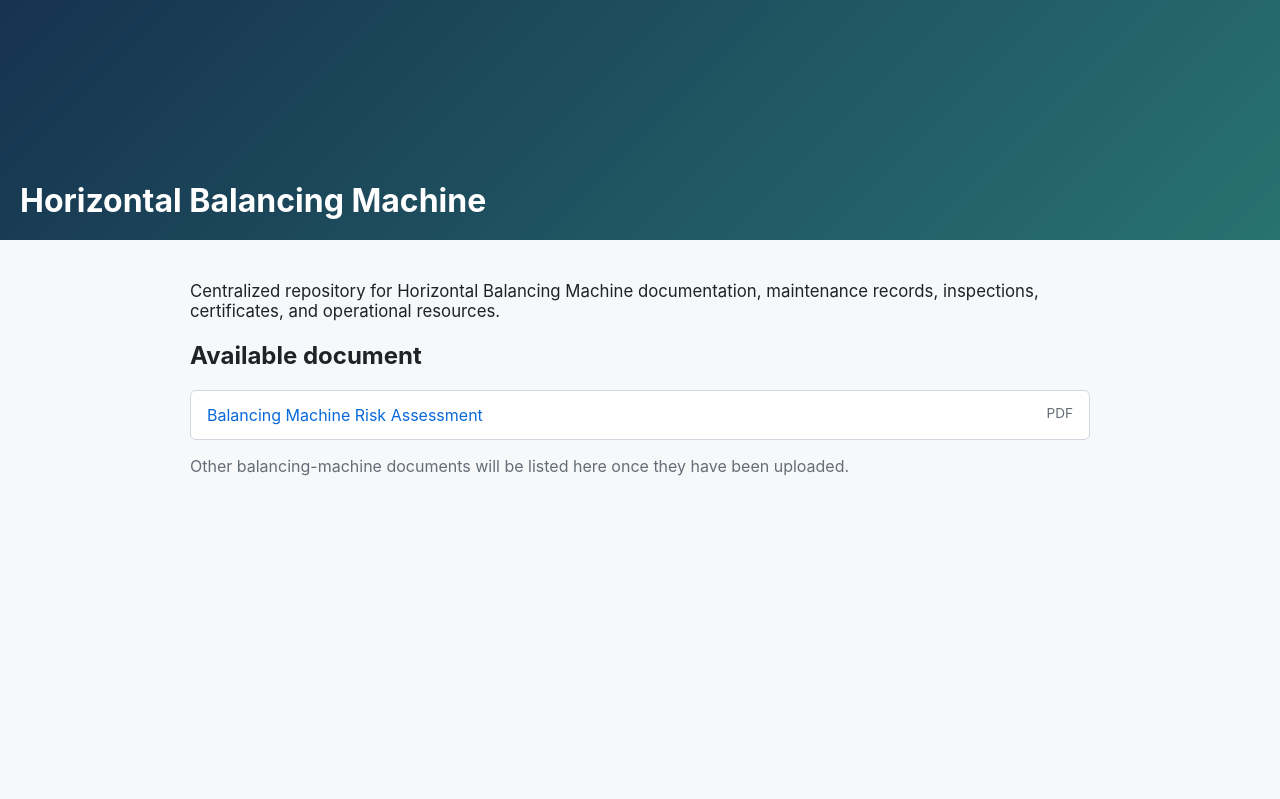
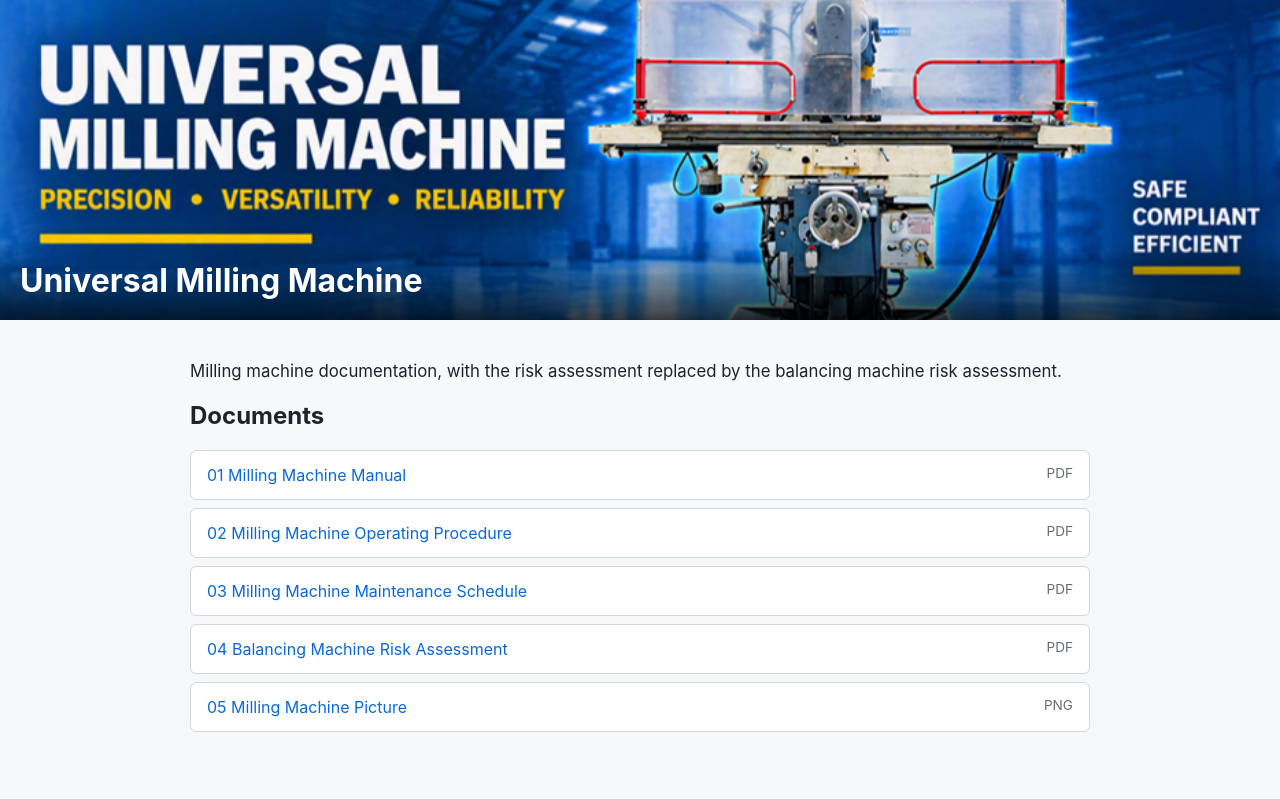
Before and after one commit to bsdcii/Horizontal-Balancing-Machine, a plain HTML site: page index.html in a window 1280 px wide. Drawn offline with Linux system fonts and the light colour scheme.

Commit message:
Keep milling documents and link balancing machine risk assessment

```diff
--- a/index.html
+++ b/index.html
@@ -3,11 +3,11 @@
 <head>
   <meta charset="UTF-8">
   <meta name="viewport" content="width=device-width, initial-scale=1">
-  <title>Horizontal Balancing Machine</title>
+  <title>Universal Milling Machine Documents</title>
   <style>
     body { margin: 0; font-family: -apple-system, Segoe UI, Roboto, Arial, sans-serif; color: #1f2328; background: #f6f8fa; }
-    .banner { width: 100%; height: 240px; background: linear-gradient(135deg, #16324f, #287271); position: relative; }
-    .banner h1 { position: absolute; bottom: 0; left: 0; right: 0; margin: 0; padding: 20px; color: #fff; }
+    .banner { width: 100%; height: 320px; background: #222 url("05_Milling_Machine_Picture.png") center / cover no-repeat; position: relative; }
+    .banner h1 { position: absolute; bottom: 0; left: 0; right: 0; margin: 0; padding: 20px; color: #fff; background: linear-gradient(transparent, rgba(0,0,0,.75)); }
     main { max-width: 900px; margin: 0 auto; padding: 24px 16px 48px; }
     p.desc { font-size: 1.05rem; }
     ul.files { list-style: none; padding: 0; }
@@ -15,20 +15,22 @@
     ul.files a { display: block; padding: 14px 16px; text-decoration: none; color: #0969da; }
     ul.files a:hover { background: #f0f6ff; }
     .type { float: right; color: #656d76; font-size: .85rem; }
-    .note { color: #656d76; }
   </style>
 </head>
 <body>
-  <div class="banner" role="img" aria-label="Horizontal Balancing Machine">
-    <h1>Horizontal Balancing Machine</h1>
+  <div class="banner" role="img" aria-label="Universal Milling Machine">
+    <h1>Universal Milling Machine</h1>
   </div>
   <main>
-    <p class="desc">Centralized repository for Horizontal Balancing Machine documentation, maintenance records, inspections, certificates, and operational resources.</p>
-    <h2>Available document</h2>
+    <p class="desc">Milling machine documentation, with the risk assessment replaced by the balancing machine risk assessment.</p>
+    <h2>Documents</h2>
     <ul class="files">
-      <li><a href="04_Balancing_Machine_Risk_Assessment.pdf.pdf">Balancing Machine Risk Assessment <span class="type">PDF</span></a></li>
+      <li><a href="01_Milling_Machine_Manual.pdf">01 Milling Machine Manual <span class="type">PDF</span></a></li>
+      <li><a href="02_Milling_Machine_Operating_Procedure.pdf">02 Milling Machine Operating Procedure <span class="type">PDF</span></a></li>
+      <li><a href="03_Milling_Machine_Maintenance_Schedule.pdf">03 Milling Machine Maintenance Schedule <span class="type">PDF</span></a></li>
+      <li><a href="04_Balancing_Machine_Risk_Assessment.pdf.pdf">04 Balancing Machine Risk Assessment <span class="type">PDF</span></a></li>
+      <li><a href="05_Milling_Machine_Picture.png">05 Milling Machine Picture <span class="type">PNG</span></a></li>
     </ul>
-    <p class="note">Other balancing-machine documents will be listed here once they have been uploaded.</p>
   </main>
 </body>
 </html>
```
Also changed, not shown: 1 other file.
